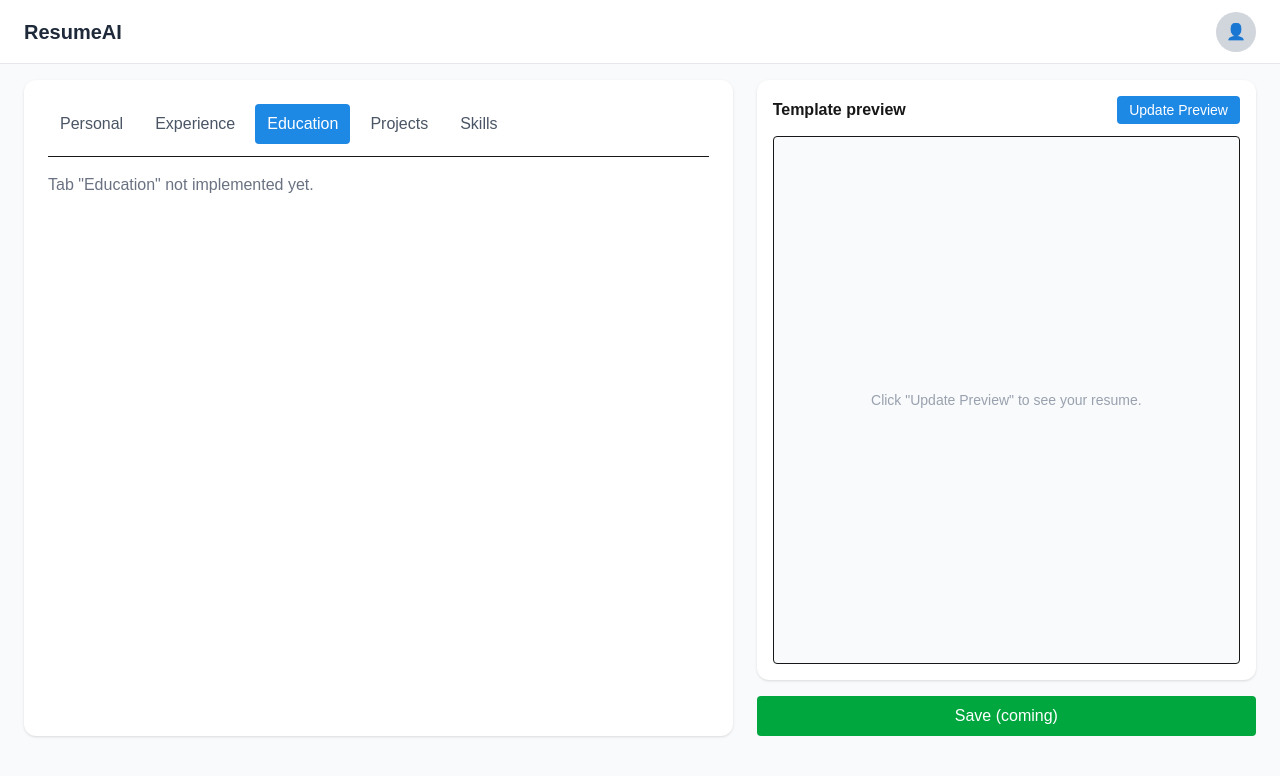
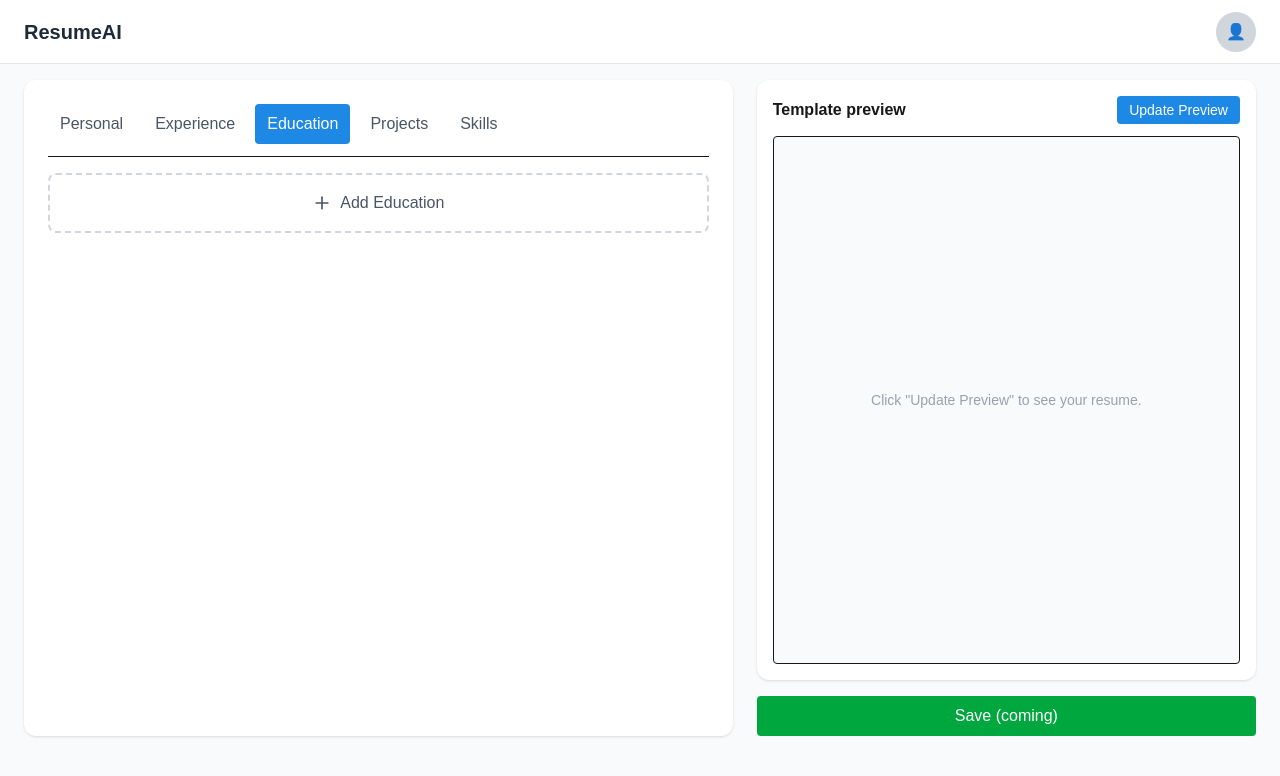
Before and after one commit to mohamdbarhoumi/ResAi-frontend, a Next.js app: page /builder in a window 1280 px wide. Both pictures are taken after a click on the button "Education". Shown: the top 776 px of the page. Built offline with nearby package versions, Linux system fonts and the light colour scheme.

Commit message:
Add Education section

```diff
--- a/src/app/builder/components/StepEducation.tsx
+++ b/src/app/builder/components/StepEducation.tsx
@@ -0,0 +1,133 @@
+"use client";
+
+import { useResumeStore, Education } from "../store/resumeStore";
+import { ChangeEvent } from "react";
+import { Plus, Trash2 } from "lucide-react";
+
+export default function StepEducation() {
+  const educations = useResumeStore((s) => s.educations);
+  const addEducation = useResumeStore((s) => s.addEducation);
+  const updateEducation = useResumeStore((s) => s.updateEducation);
+  const removeEducation = useResumeStore((s) => s.removeEducation);
+
+  const onChange =
+    (id: string, key: string) =>
+    (e: ChangeEvent<HTMLInputElement>) => {
+      updateEducation(id, { [key]: e.target.value });
+    };
+
+  const handleAddEducation = () => {
+    addEducation({
+      degree: "",
+      institution: "",
+      location: "",
+      startDate: "",
+      endDate: "",
+      gpa: "",
+      honors: "",
+    });
+  };
+
+  return (
+    <div className="space-y-6">
+      {educations.map((edu) => (
+        <div key={edu.id} className="border rounded-lg p-4 space-y-4 relative">
+          {/* Remove Education Button */}
+          <button
+            onClick={() => removeEducation(edu.id)}
+            className="absolute top-4 right-4 text-red-500 hover:text-red-700"
+            title="Remove Education"
+          >
+            <Trash2 size={18} />
+          </button>
+
+          {/* Degree */}
+          <div>
+            <label className="text-sm text-gray-600">Degree</label>
+            <input
+              value={edu.degree}
+              onChange={onChange(edu.id, "degree")}
+              placeholder="e.g., B.Sc. in Computer Science"
+              className="input mt-1"
+            />
+          </div>
+
+          {/* Institution */}
+          <div>
+            <label className="text-sm text-gray-600">Institution</label>
+            <input
+              value={edu.institution}
+              onChange={onChange(edu.id, "institution")}
+              placeholder="e.g., University of Tunis"
+              className="input mt-1"
+            />
+          </div>
+
+          {/* Location & GPA */}
+          <div className="grid grid-cols-2 gap-3">
+            <div>
+              <label className="text-sm text-gray-600">Location</label>
+              <input
+                value={edu.location}
+                onChange={onChange(edu.id, "location")}
+                placeholder="e.g., Tunis, Tunisia"
+                className="input mt-1"
+              />
+            </div>
+            <div>
+              <label className="text-sm text-gray-600">GPA (optional)</label>
+              <input
+                value={edu.gpa || ""}
+                onChange={onChange(edu.id, "gpa")}
+                placeholder="e.g., 3.8/4.0"
+                className="input mt-1"
+              />
+            </div>
+          </div>
+
+          {/* Dates */}
+          <div className="grid grid-cols-2 gap-3">
+            <div>
+              <label className="text-sm text-gray-600">Start Date</label>
+              <input
+                value={edu.startDate}
+                onChange={onChange(edu.id, "startDate")}
+                placeholder="e.g., Sep 2020"
+                className="input mt-1"
+              />
+            </div>
+            <div>
+              <label className="text-sm text-gray-600">End Date</label>
+              <input
+                value={edu.endDate}
+                onChange={onChange(edu.id, "endDate")}
+                placeholder="e.g., Jun 2024 or Present"
+                className="input mt-1"
+              />
+            </div>
+          </div>
+
+          {/* Honors */}
+          <div>
+            <label className="text-sm text-gray-600">Honors (optional)</label>
+            <input
+              value={edu.honors || ""}
+              onChange={onChange(edu.id, "honors")}
+              placeholder="e.g., Summa Cum Laude"
+              className="input mt-1"
+            />
+          </div>
+        </div>
+      ))}
+
+      {/* Add Education Button */}
+      <button
+        onClick={handleAddEducation}
+        className="w-full border-2 border-dashed border-gray-300 rounded-lg p-4 text-gray-600 hover:border-blue-500 hover:text-blue-600 transition flex items-center justify-center gap-2"
+      >
+        <Plus size={20} />
+        Add Education
+      </button>
+    </div>
+  );
+}
--- a/src/app/builder/page.tsx
+++ b/src/app/builder/page.tsx
@@ -9,6 +9,7 @@ import Navbar from "../components/Navbar";
 import StepExperience from "./components/StepExperience";
 import StepProjects from "./components/StepProjects";
 import dynamic from "next/dynamic";
+import StepEducation  from "./components/StepEducation";
 
 // Create a wrapper component for the PDF Preview
 const PDFPreviewWrapper = dynamic(
@@ -44,6 +45,8 @@ export default function ResumeBuilderPage() {
         return <StepExperience />;
       case "Projects":
         return <StepProjects />;
+      case "Education":
+        return <StepEducation/>;
       default:
         return (
           <div className="text-gray-500">
--- a/src/app/builder/store/resumeStore.ts
+++ b/src/app/builder/store/resumeStore.ts
@@ -16,8 +16,11 @@ export type Education = {
   id: string;
   degree: string;
   institution: string;
+  location: string;
   startDate: string;
   endDate: string;
+  gpa?: string;
+  honors?: string;
 };
 
 export type Project = {
@@ -117,11 +120,14 @@ export const useResumeStore = create<ResumeState>((set) => ({
       educations: [
         ...s.educations,
         {
-          id: id(),
-          degree: edu.degree || "",
-          institution: edu.institution || "",
-          startDate: edu.startDate || "",
-          endDate: edu.endDate || "",
+          id: id(), // unique ID for UI
+          degree: edu.degree?.trim() || "",
+          institution: edu.institution?.trim() || "",
+          location: edu.location?.trim() || "",
+          startDate: edu.startDate?.trim() || "",
+          endDate: edu.endDate?.trim() || "",
+          gpa: edu.gpa?.trim() || "",
+          honors: edu.honors?.trim() || "",
         },
       ],
     })),
@@ -137,6 +143,7 @@ export const useResumeStore = create<ResumeState>((set) => ({
     set((s) => ({
       educations: s.educations.filter((x) => x.id !== idToRemove),
     })),
+
 
   addProject: (proj) =>
     set((s) => ({
```
Also changed, not shown: src/app/builder/preview/Template1.tsx (+130 -21 lines), src/app/builder/components/StepExperience.tsx (line endings or trailing spaces).
